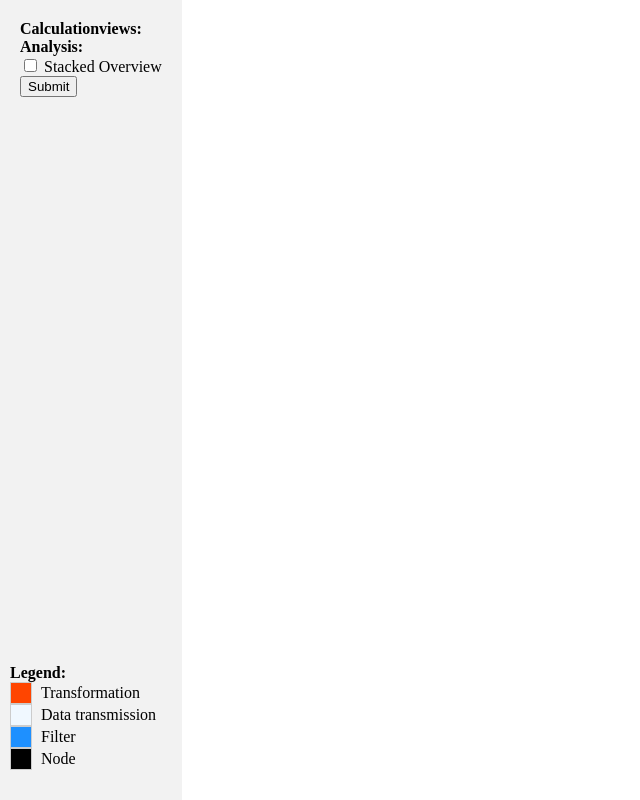
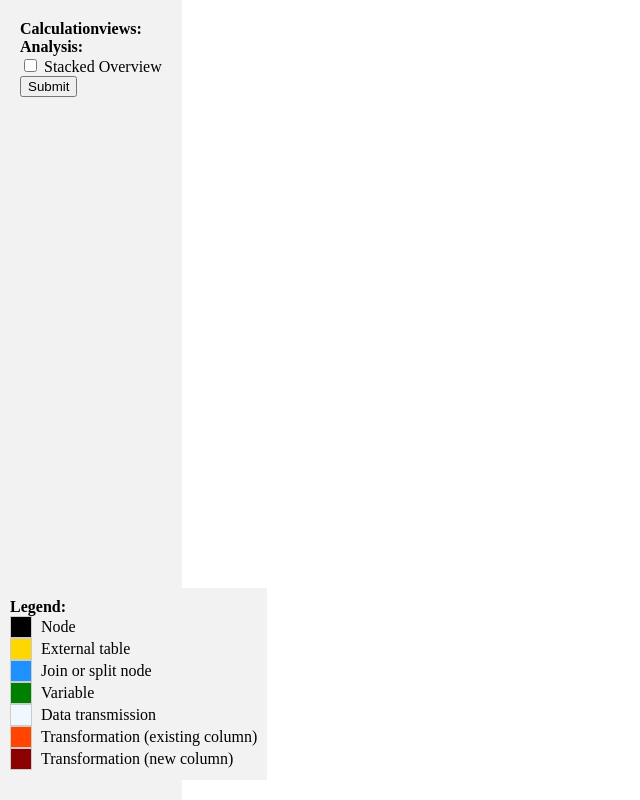
Before and after one commit to mountanalytics/sankey-plot-lineages, a Flask app: template sankeyapp/templates/index.html in a window 1280 px wide. Shown: the whole page, without its empty margins (0-640 px from the left). Run offline with Flask 3, Linux system fonts and the light colour scheme; the template is opened without the code that fills it, so the values that code supplies are empty; some libraries are stand-ins or nearby versions.

Commit message:
update legend in html

```diff
--- a/sankeyapp.egg-info/SOURCES.txt
+++ b/sankeyapp.egg-info/SOURCES.txt
@@ -1,3 +1,4 @@
+README.md
 setup.py
 sankeyapp/__init__.py
 sankeyapp/app.py
--- a/sankeyapp/templates/index.html
+++ b/sankeyapp/templates/index.html
@@ -57,10 +57,13 @@
     <!-- Legend for the checkboxes -->
     <div id="legend">
         <strong>Legend:</strong><br>
-        <span class="colorBox" style="background-color: #ff4500;"></span> <span style="vertical-align: middle;">Transformation</span><br>
-        <span class="colorBox" style="background-color: #f0f8ff;"></span> <span style="vertical-align: middle;">Data transmission</span><br>
-        <span class="colorBox" style="background-color: #1e90ff;"></span> <span style="vertical-align: middle;">Filter</span><br>
         <span class="colorBox" style="background-color: #000000;"></span> <span style="vertical-align: middle;">Node</span><br>
+		<span class="colorBox" style="background-color: #FFD700;"></span> <span style="vertical-align: middle;">External table</span><br>
+		<span class="colorBox" style="background-color: #1E90FF;"></span> <span style="vertical-align: middle;">Join or split node</span><br>
+		<span class="colorBox" style="background-color: #008000;"></span> <span style="vertical-align: middle;">Variable</span><br>
+		<span class="colorBox" style="background-color: #f0f8ff;"></span> <span style="vertical-align: middle;">Data transmission</span><br>
+        <span class="colorBox" style="background-color: #ff4500;"></span> <span style="vertical-align: middle;">Transformation (existing column)</span><br>
+		<span class="colorBox" style="background-color: #8B0000;"></span> <span style="vertical-align: middle;">Transformation (new column)</span><br>
     </div>
     <div id='chart' class='chart'></div>
 </body>
```
